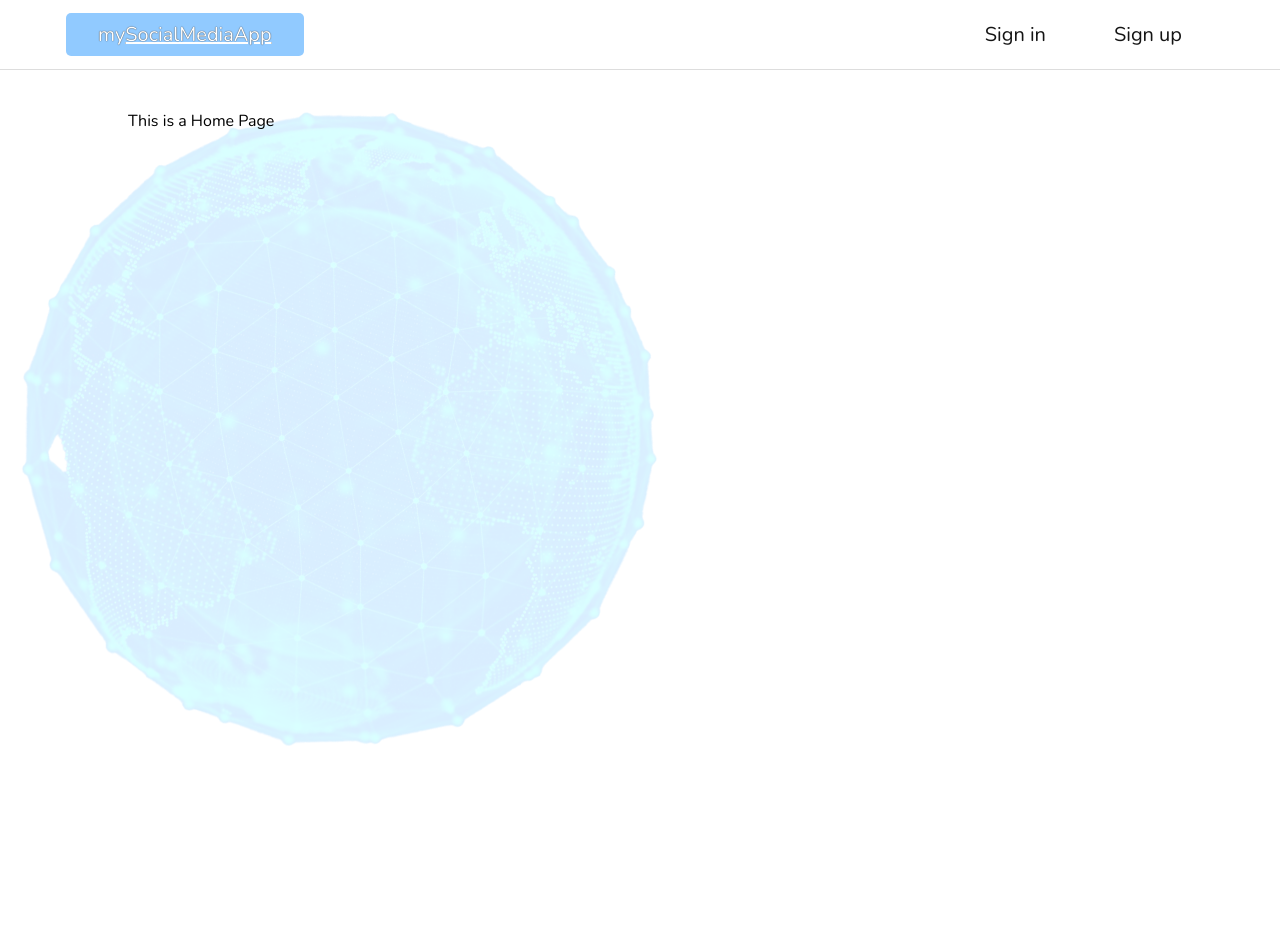
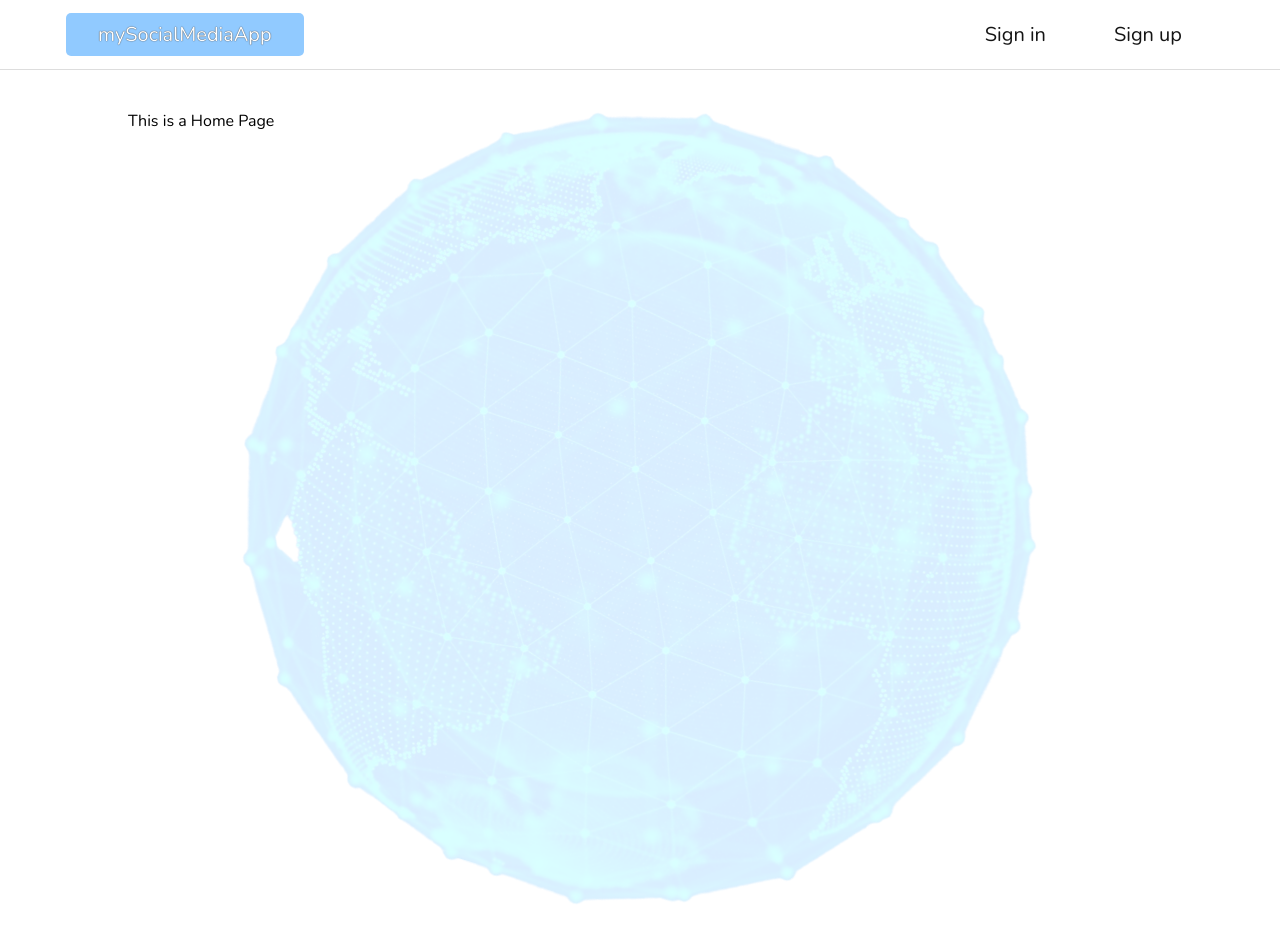
Before and after one commit to AlexCoder98/social-media-app, a React (Create React App) app in the folder frontend/: page / in a window 1280 px wide. Shown: the top 942 px of the page. Built offline with nearby package versions, Linux system fonts and the light colour scheme.

Commit message:
Animated effect added for the main bgi

```diff
--- a/frontend/src/components/Header/Navigation/Navigation.tsx
+++ b/frontend/src/components/Header/Navigation/Navigation.tsx
@@ -6,6 +6,17 @@ import { navigationLinksData } from '../../../helpers/navigation-data';
 import '../../../styles/Navigation.css';
 
 const Navigation = () => {
+
+    const changeBgPosition = (e: React.MouseEvent<HTMLAnchorElement>) => {
+        const anchorTitle = (e.target as HTMLAnchorElement | HTMLSpanElement).title;
+        const bgElement = document.querySelector('.app__main-background') as HTMLImageElement;
+        if (anchorTitle === 'Go to home page') {
+            bgElement.classList.remove('aside');
+        } else {
+            bgElement.classList.add('aside');
+        }
+    }
+
     return (
         <nav className="app__main-navigation">
             <div className="app__logo-container">
@@ -15,8 +26,9 @@ const Navigation = () => {
                         return isActive ? 'app__nav-link active' : 'app__nav-link'
                     }}
                     title="Go to home page"
+                    onClick={changeBgPosition}
                 >
-                    my<span className="app__logo-span">SocialMediaApp</span>
+                    mySocialMediaApp
                 </NavLink>
             </div>
             <ul className="app__navigation-variant">
@@ -26,6 +38,7 @@ const Navigation = () => {
                         to={navLink.url}
                         content={navLink.content}
                         title={navLink.title}
+                        clickHandler={changeBgPosition}
                     />
                 )}
             </ul>
--- a/frontend/src/components/Header/Navigation/NavigationLink.tsx
+++ b/frontend/src/components/Header/Navigation/NavigationLink.tsx
@@ -2,7 +2,8 @@ import { NavLink } from 'react-router-dom';
 
 import { NavigationLinkProps } from '../../../types/nav-link';
 
-const NavigationLink = ({ to, content, title }: NavigationLinkProps) => {
+const NavigationLink = ({ clickHandler, to, content, title }: NavigationLinkProps) => {
+
     return (
         <li className="app__navigation-item-container">
             <NavLink
@@ -11,6 +12,7 @@ const NavigationLink = ({ to, content, title }: NavigationLinkProps) => {
                     return isActive ? 'app__nav-link active' : 'app__nav-link'
                 }}
                 title={title}
+                onClick={clickHandler}
             >
                 {content}
             </NavLink>
--- a/frontend/src/components/Main/Main.tsx
+++ b/frontend/src/components/Main/Main.tsx
@@ -14,8 +14,7 @@ const Main = () => {
     return (
         <main className="app__main">
             <img
-                // className="app__main-background"
-                className={document.URL.toString() === 'http://localhost:3000/' ? 'app__main-background centered' : 'app__main-background'}
+                className="app__main-background"
                 src="/files/images/network_1_cutted.png"
                 alt="Network main background"
             />
--- a/frontend/src/styles/Main.css
+++ b/frontend/src/styles/Main.css
@@ -1,22 +1,24 @@
 .app__main {
-    margin: 40px 0;
+    width: 80%;
+    margin: 40px auto;
     min-height: 50rem;
     position: relative;
 }
 
 .app__main-background {
     position: absolute;
+    width: 800px;
     top: 0;
-    left: 20px;
-    max-width: 50%;
+    left: calc(50% - 400px);
+    right: 50%;
+    transform-origin: center;
     animation: rotatePlanet 120s linear infinite;
+    transition: .3s ease-in-out;
     z-index: -1;
 }
 
-.centered {
-    top: 50%;
-    left: 50%;
-    transform: translate(-50%, -50%);
+.aside {
+    left: 0;
 }
 
 @keyframes rotatePlanet {
@@ -28,8 +30,3 @@
         transform: rotate(360deg);
     }
 }
-
-.app__main-content {
-    width: 80%;
-    margin: 0 auto;
-}
--- a/frontend/src/styles/Navigation.css
+++ b/frontend/src/styles/Navigation.css
@@ -12,11 +12,6 @@
 
 .app__logo-container>a {
     width: fit-content;
-}
-
-.app__logo-container .app__logo-span {
-    text-transform: capitalize;
-    text-decoration: underline;
 }
 
 .app__navigation-variant {
--- a/frontend/src/types/nav-link.ts
+++ b/frontend/src/types/nav-link.ts
@@ -1,5 +1,8 @@
+import { MouseEventHandler } from 'react'
+
 export type NavigationLinkProps = {
     to: string;
     content: string;
     title?: string;
+    clickHandler?: MouseEventHandler<HTMLAnchorElement>;
 }
```
